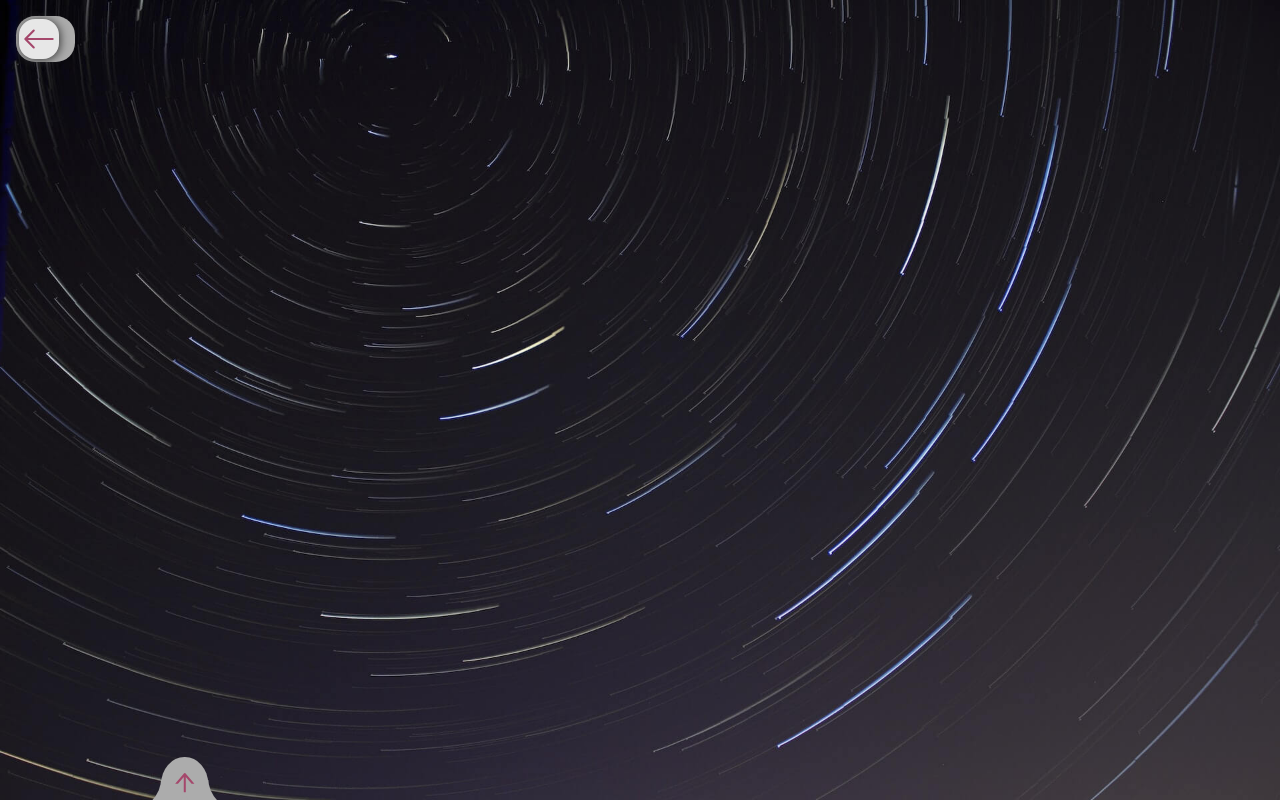
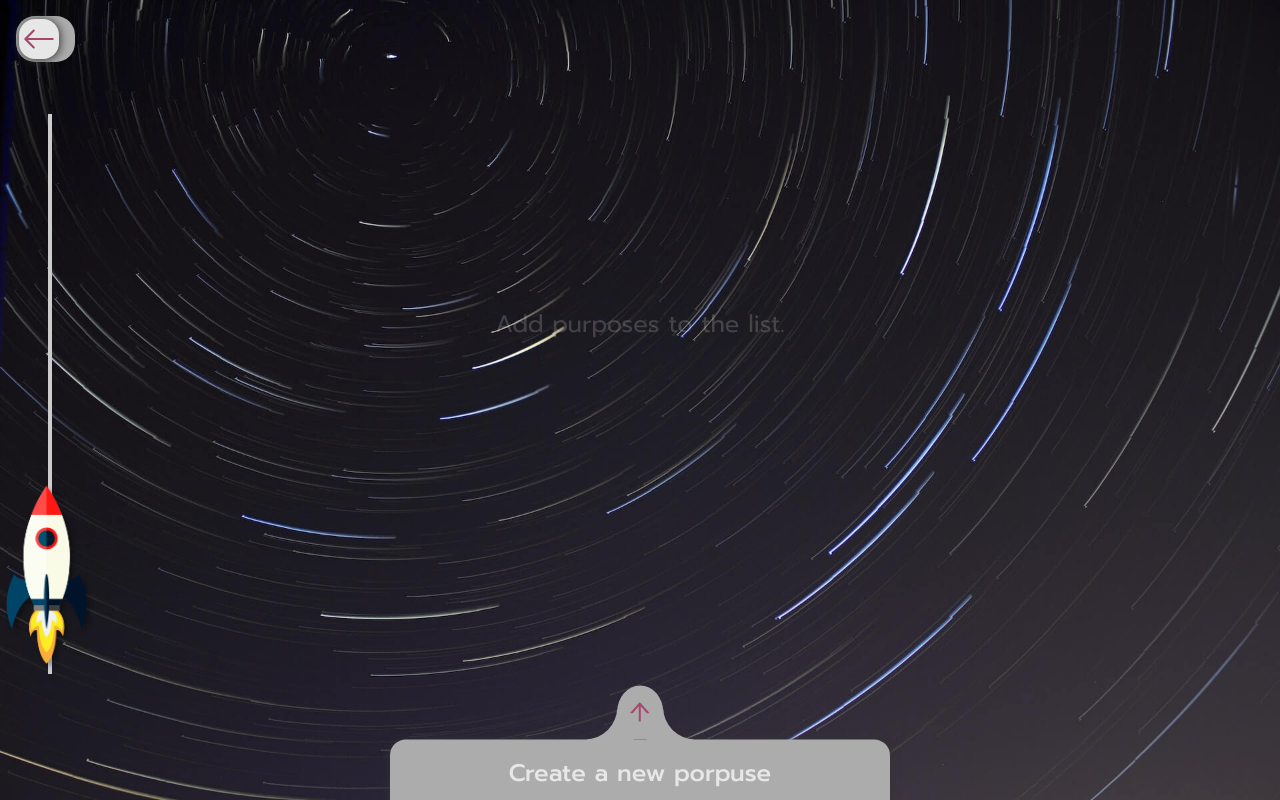
Before and after one commit to Anselmo1122/OB-New-year-purposes, a React (Create React App) app: page / in a window 1280 px wide. Both pictures are taken after a click on the button "Continue". Built offline with nearby package versions, Linux system fonts and the light colour scheme; the HTML template or start-up script is replaced by a standard one.

Commit message:
Add a rocket that determines the number of completed purposes

```diff
--- a/src/components/Dashboard.jsx
+++ b/src/components/Dashboard.jsx
@@ -3,6 +3,7 @@ import { BsArrowLeft } from "react-icons/bs";
 import "../index.scss";
 import Porpuse from "./Porpuse";
 import PorpuseForm from "./PorpuseForm";
+import Rocket from "./Rocket";
 
 const initialState = JSON.parse(localStorage.getItem("porpuses"));
 
@@ -11,12 +12,13 @@ const Dashboard = ({ next }) => {
 
   useEffect(() => {
     window.localStorage.setItem("porpuses", JSON.stringify(porpuses), [porpuses])
-  }, [porpuses])
+  })
 
   const deletePorpuse = (id) => {
     const currentPurposes = porpuses.filter((porpuse) => porpuse.id !== id);
     setPorpuses(currentPurposes);
   }
+
   const completePorpuse = (id) => {
     const currentPurposes = porpuses.map((porpuse)=>{
       if(porpuse.id === id) porpuse.complete = !porpuse.complete;
@@ -31,9 +33,11 @@ const Dashboard = ({ next }) => {
         <BsArrowLeft className='button__icon' />
       </button>
       <PorpuseForm porpuse={{ porpuses, setPorpuses }} />
+      <div className="dashboard__content">
         <section className="list">
           {
-          porpuses.map((porpuse, id) => {
+            porpuses.length > 0
+              ? porpuses.map((porpuse, id) => {
               return (
                 <Porpuse
                   key={ id }
@@ -43,8 +47,13 @@ const Dashboard = ({ next }) => {
                 />
               )
               })
+              : <p className="message">Add purposes to the list.</p>
           }
         </section>
+        <Rocket
+          porpuse={{ porpuses, setPorpuses }}
+        />
+      </div>
     </section>
   );
 };
--- a/src/components/Porpuse.jsx
+++ b/src/components/Porpuse.jsx
@@ -16,6 +16,7 @@ const Porpuse = ({ data, deletePorpuse, completePorpuse }) => {
     <motion.article className="porpuse-container">
       <motion.div
         className="porpuse"
+        style={{ background: data.color }}
         initial={{ height: 65 }}
         animate={ isOpen ? "open" : "closed" }
         variants={variants}
--- a/src/components/PorpuseForm.jsx
+++ b/src/components/PorpuseForm.jsx
@@ -14,6 +14,7 @@ const PorpuseForm = ({ porpuse }) => {
   const nameRef = useRef();
   const descriptionRef = useRef();
   const imageRef = useRef();
+  const colorRef = useRef()
 
   const addPorpuse = (e) => {
     e.preventDefault();
@@ -28,6 +29,7 @@ const PorpuseForm = ({ porpuse }) => {
       name: nameRef.current.value,
       description: descriptionRef.current.value,
       image: imgURL,
+      color: colorRef.current.value,
       complete: false,
       date: new Date().toDateString()
     }
@@ -36,9 +38,10 @@ const PorpuseForm = ({ porpuse }) => {
   }
 
   const container = {
-    hidden: { y: "50vh" },
+    hidden: { y: "90%", x: "50%" },
     show: {
       y: 0,
+      x: "50%",
       transition: {
         delayChildren: 0.2,
         staggerChildren: 0.2
@@ -114,6 +117,19 @@ const PorpuseForm = ({ porpuse }) => {
           whileFocus={{ scale: 1.05 }}
         />
       </motion.div>
+      <motion.div
+        className="form__input"
+        variants={item}
+      >
+        <label htmlFor="color">Color</label>
+        <motion.input
+          id="color"
+          type="color"
+          placeholder="Select an color that represent your porpuse..."
+          ref={colorRef}
+          whileFocus={{ scale: 1.05 }}
+        />
+      </motion.div>
       <button
         className="form__button"
         onClick={(e) => { addPorpuse(e) }}
--- /dev/null
+++ b/src/components/Rocket.jsx
@@ -0,0 +1,25 @@
+import React from 'react';
+import rocketImg from "../assets/rocket.png";
+import "../index.scss";
+import { motion } from 'framer-motion';
+
+const Rocket = ({ porpuse }) => {
+  const porpusesCompleted = porpuse.porpuses.filter((porpuse) => porpuse.complete === true)
+  const percentage = `${(100 / (porpuse.porpuses.length / porpusesCompleted.length) - 35)}%`
+
+  console.log(percentage, porpusesCompleted)
+
+  return (
+    <section className='rocket'>
+      <motion.div className='rocket__carrousel'>
+        <motion.img
+          src={rocketImg}
+          alt="rocket"
+          animate={{ bottom: percentage }}
+        />
+      </motion.div>
+    </section>
+  )
+}
+
+export default Rocket
--- a/src/index.scss
+++ b/src/index.scss
@@ -6,5 +6,6 @@
 @use "./sass/components/dashboard";
 @use "./sass/components/porpuse-form";
 @use "./sass/components/porpuse";
+@use "./sass/components/rocket";
 
 @import url('https://fonts.googleapis.com/css2?family=Prompt:ital,wght@0,100;0,200;0,300;0,400;0,500;0,600;0,700;0,800;0,900;1,200;1,600&display=swap');
--- a/src/sass/components/_dashboard.scss
+++ b/src/sass/components/_dashboard.scss
@@ -3,6 +3,7 @@
 #dashboard {
     min-height: 100vh;
     padding: 1rem;
+    padding-bottom: 5rem;
     position: relative;
     z-index: 5;
 
@@ -24,4 +25,25 @@
             border-radius: 1rem;
         }
     }
+
+    .dashboard__content {
+        display: flex;
+        justify-content: flex-end;
+
+        .list {
+            margin: 0 auto;
+            max-width: 600px;
+            width: 80%;
+            display: flex;
+            justify-content: center;
+            flex-direction: column;
+
+            .message {
+                opacity: .2;
+                text-align: center;
+                font-size: 1.5rem;
+                margin: 30vh auto;
+            }
+        }
+    }
 }
--- a/src/sass/components/_porpuse-form.scss
+++ b/src/sass/components/_porpuse-form.scss
@@ -2,9 +2,14 @@
 @use "../utilities/variables";
 
 .form {
+    width: 90%;
+    max-width: 500px;
+    margin: 0 auto;
     position: fixed;
     bottom: 1rem;
+    right: 50%;
     z-index: 3;
+    transform: translateX(50%);
     padding: 1rem;
     border-radius: 1rem;
     background-color: variables.$color-contrast;
--- a/src/sass/components/_porpuse.scss
+++ b/src/sass/components/_porpuse.scss
@@ -2,6 +2,8 @@
 @use "../utilities/variables";
 
 .porpuse-container {
+    width: 100%;
+    min-width: 200px;
     position: relative;
     margin: 5rem 0;
     display: flex;
@@ -43,6 +45,8 @@
     }
 
     .porpuse__controls {
+        position: relative;
+        z-index: 1;
         margin-top: 2rem;
         display: flex;
         justify-content: flex-end;
--- /dev/null
+++ b/src/sass/components/_rocket.scss
@@ -0,0 +1,27 @@
+
+@use "../utilities/variables";
+
+.rocket {
+    position: fixed;
+    left: 0;
+    margin-top: 3rem;
+    width: 20%;
+    max-width: 100px;
+
+    .rocket__carrousel {
+        margin: auto;
+        height: 70vh;
+        width: 4px;
+        background: #cccccc;
+        position: relative;
+
+        img {
+            max-width: 200px;
+            width: 95px;
+            position: absolute;
+            right: 50%;
+            transform: translateX(50%);
+        }
+    }
+
+}
```
Also changed, not shown: src/assets/rocket.png (added). Lines whose indentation alone changed are shown as unchanged.
